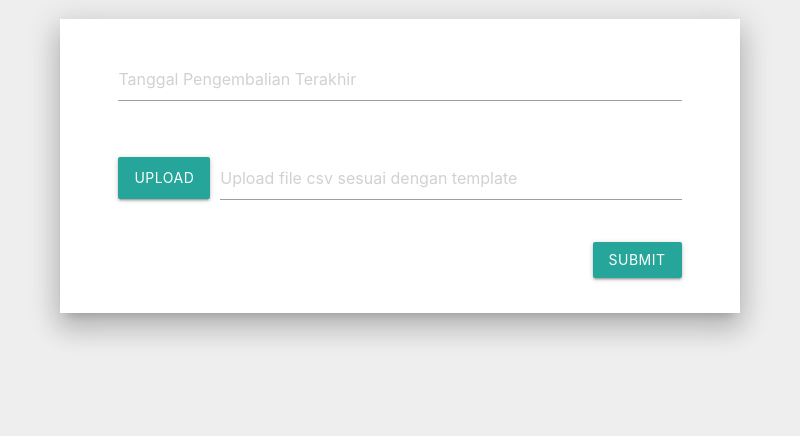
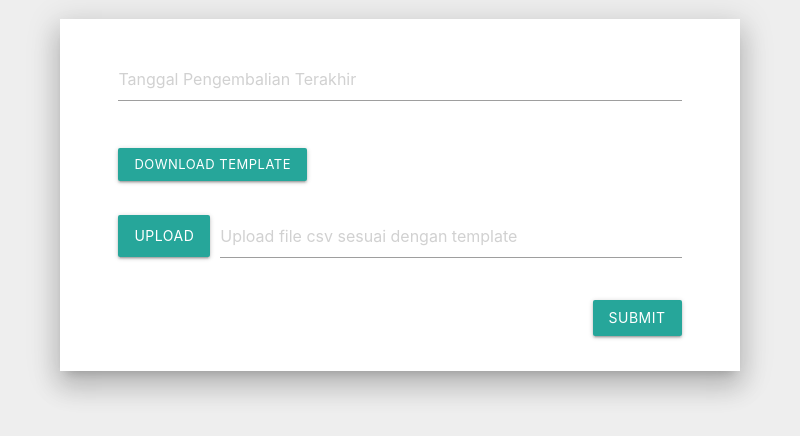
Before and after one commit to alvinmatias69/sewa_tam, an Electron app: page src/index.html in a window 800 px wide. Shown: the part 128-564 px from the top of the page. Drawn offline with Linux system fonts and the light colour scheme.

Commit message:
Add Downloadable Template

```diff
--- a/src/index.html
+++ b/src/index.html
@@ -18,6 +18,13 @@
               <input id="final_date" type="text" class="datepicker" placeholder="Tanggal Pengembalian Terakhir">
 					</div>
 				</div>
+
+        <div class="row" >
+            <div class="col s10 offset-s1">
+                <a class="waves-effect waves-light btn-small" href="./assets/template.xls" style="margin-top:5px">Download Template</a>
+            </div>
+        </div>
+
 				<div class="row">
 					<div class="file-field input-field col s10 offset-s1">
 						<div class="btn">
```
Also changed, not shown: 1 other file.
